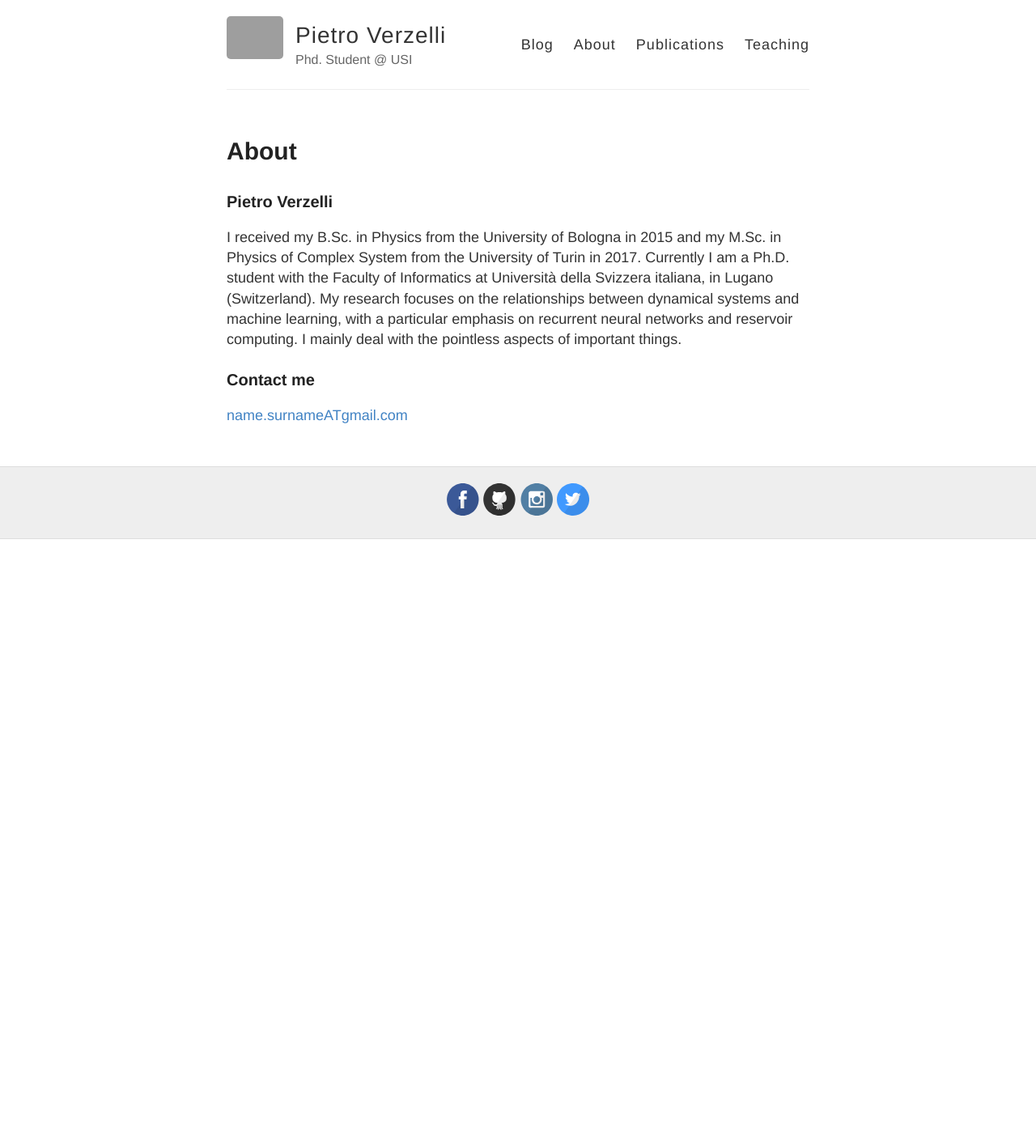
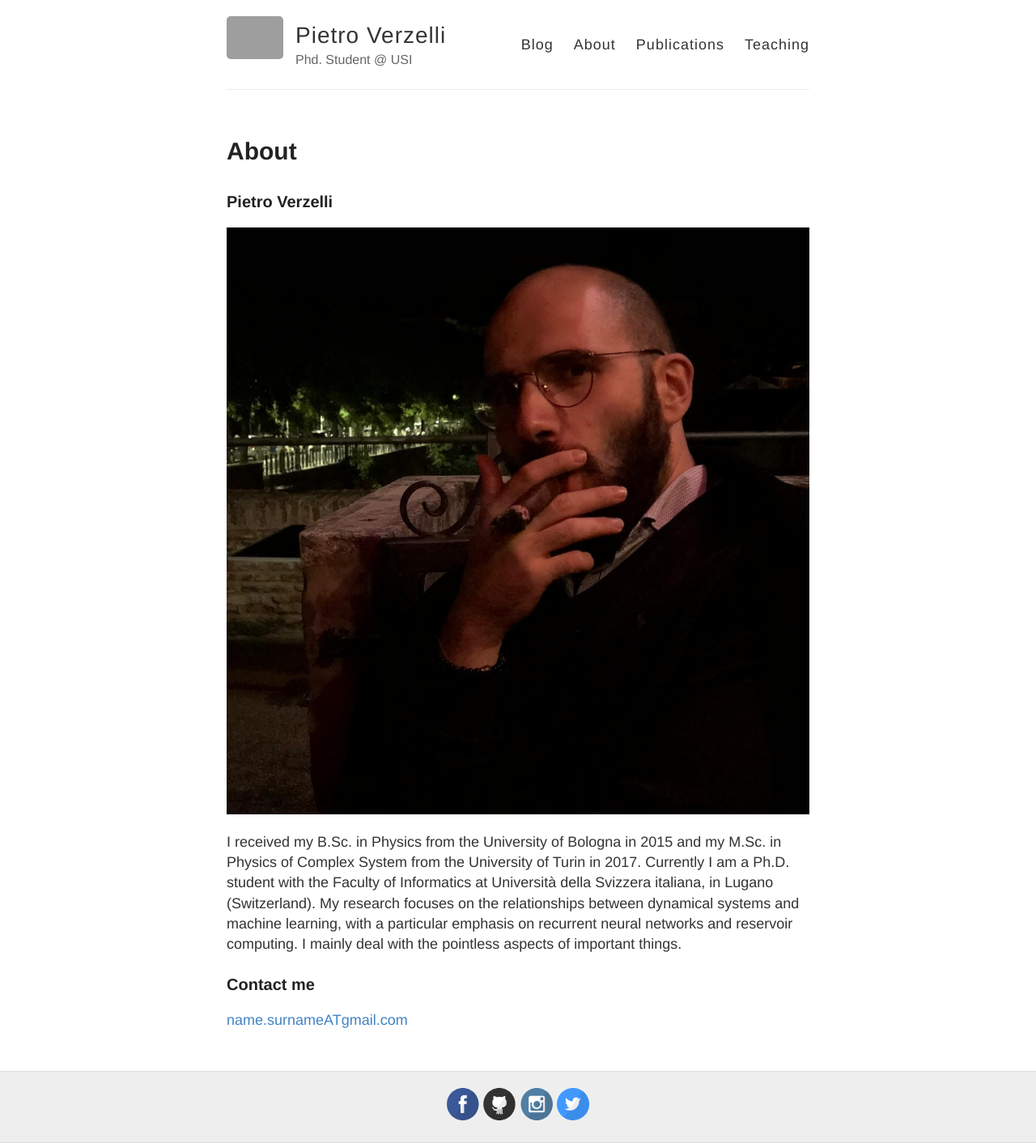
Before and after one commit to verzep/verzep.github.io, a Jekyll site: the page built from about.md, in a window 1280 px wide. Shown: the whole page at 81% size. Built offline with Jekyll 4.4.1, drawn with Linux system fonts in a browser that asks for light colours; before the commit the page ends 900 px from its top, so only the background shows below that; grey boxes are pictures that could not be loaded.

Commit message:
Update about.md

```diff
--- a/about.md
+++ b/about.md
@@ -6,6 +6,10 @@ permalink: /about/
 
 
 ### Pietro Verzelli
+
+
+![]({{ site.url }}/images/propic.jpg)
+
 I received my B.Sc. in Physics from the University of Bologna in 2015 and my M.Sc. in Physics of Complex System from the University of Turin in 2017. Currently I am a Ph.D. student with the Faculty of Informatics at Università della Svizzera italiana, in Lugano (Switzerland).
 My research focuses on the relationships between dynamical systems and machine learning, with a particular emphasis on recurrent neural networks and reservoir computing.
 I mainly deal with the pointless aspects of important things.
```
